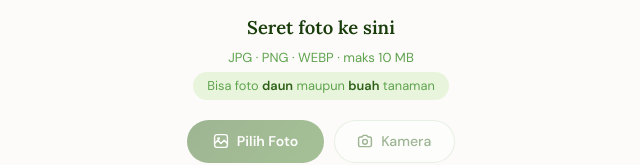
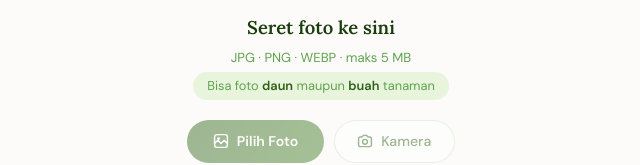
Before and after one commit to fhrs-spec/PlantScan, a plain HTML site: page index.html in a window 1280 px wide. Shown: the part 959-1124 px from the top of the page, 319-959 px from the left. Drawn offline with Linux system fonts and the light colour scheme.

Commit message:
fix: update UI text to show 5 MB limit (matches backend)

```diff
--- a/index.html
+++ b/index.html
@@ -114,7 +114,7 @@
             </svg>
           </div>
           <div class="drop-text">Seret foto ke sini</div>
-          <div class="drop-sub">JPG · PNG · WEBP · maks 10 MB</div>
+          <div class="drop-sub">JPG · PNG · WEBP · maks 5 MB</div>
           <div class="drop-sub scan-types">Bisa foto <strong>daun</strong> maupun <strong>buah</strong> tanaman</div>
 
           <div class="btn-row">
```
